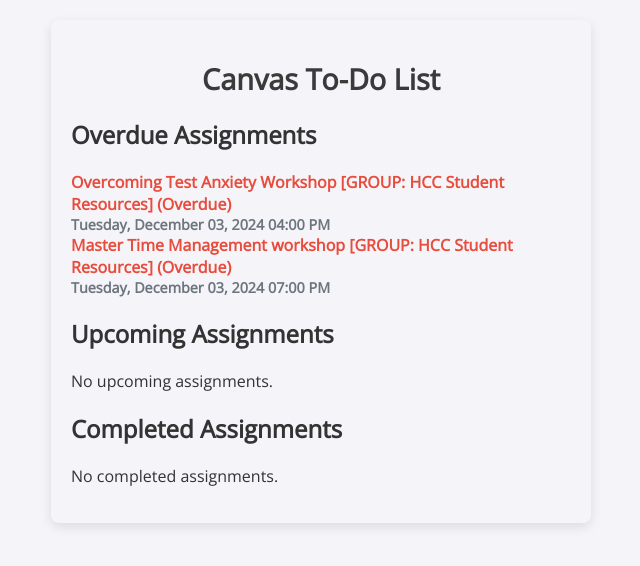
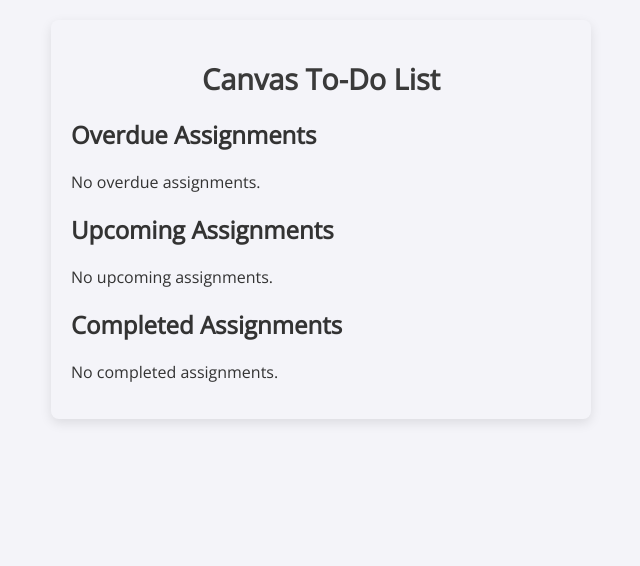
Before and after one commit to artistic12/Canvas-Calendar-Widget, a plain HTML site: page index.html in a window 1280 px wide. Shown: the whole page, without its empty margins (319-959 px from the left). Drawn offline with nearby package versions, Linux system fonts and the light colour scheme.

Commit message:
deploy: 795f99b4880396e80d755e7fa688cc21917a74d3

```diff
--- a/index.html
+++ b/index.html
@@ -20,8 +20,7 @@
       <h1>Canvas To-Do List</h1>
       <h2>Overdue Assignments</h2>
       <ul>
-    <li class='overdue-item'><strong>Overcoming Test Anxiety Workshop [GROUP: HCC Student Resources] (Overdue)</strong><span class='date'>Tuesday, December 03, 2024 04:00 PM</span></li>
-<li class='overdue-item'><strong>Master Time Management workshop [GROUP: HCC Student Resources] (Overdue)</strong><span class='date'>Tuesday, December 03, 2024 07:00 PM</span></li>
+    <li>No overdue assignments.</li>
       </ul>
       <h2>Upcoming Assignments</h2>
       <ul>
```
